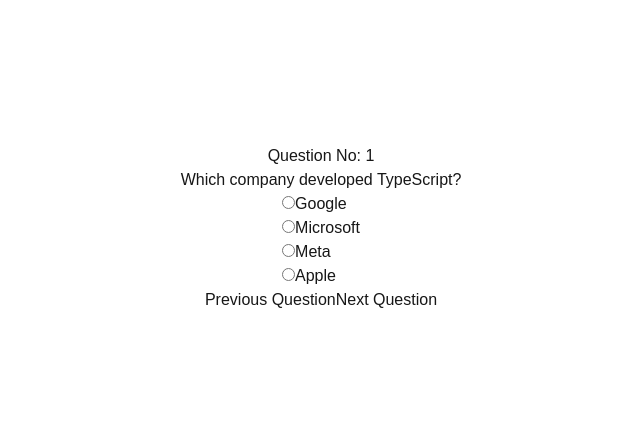
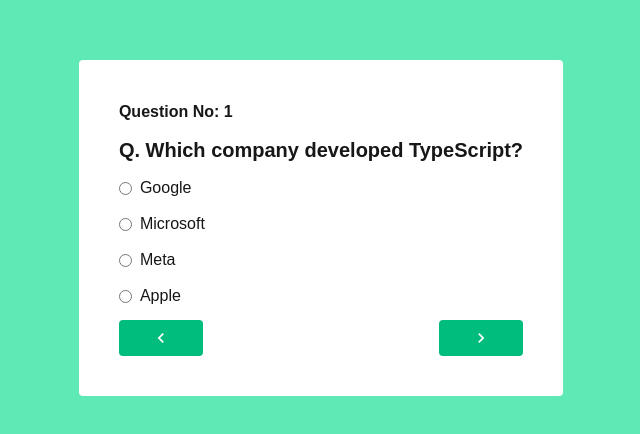
Before and after one commit to kanishk2566/Quiz-App, a Next.js app: page /quiz in a window 1280 px wide. Shown: the part 172-606 px from the top of the page, without its empty margins (319-959 px from the left). Built offline with nearby package versions, Linux system fonts and the light colour scheme.

Commit message:
starting to add tailwind and improving UI

```diff
--- a/package.json
+++ b/package.json
@@ -11,7 +11,8 @@
   "dependencies": {
     "next": "16.2.6",
     "react": "19.2.4",
-    "react-dom": "19.2.4"
+    "react-dom": "19.2.4",
+    "react-icons": "^5.7.0"
   },
   "devDependencies": {
     "@tailwindcss/postcss": "^4",
--- a/src/app/page.tsx
+++ b/src/app/page.tsx
@@ -2,15 +2,16 @@
 
 export default function Home() {
   return (
-    <div>
-      <div>
+    <div className="flex flex-col justify-center items-center bg-emerald-300 h-screen">
+      <div className="bg-white sm:h-10/12 lg:h-6/12 xl:h-5/12 sm:w-10/12 lg:w-6/12 xl:w-5/12 flex justify-center flex-col items-center gap-4 rounded">
+        <div className="text-[1.5rem] font-bold text-emerald-500">
         Welcome To the Quiz
       </div>
       <div>
-        Click here to start your quiz
+        <Link
+        className="py-3 px-4 bg-emerald-500 text-white rounded-lg font-bold"
+        href={"/quiz"}>Start Quiz</Link>
       </div>
-      <div>
-        <Link href={"/quiz"}>Start</Link>
       </div>
     </div>
   );
--- a/src/app/score/page.tsx
+++ /dev/null
@@ -1,12 +0,0 @@
-import ScoreCard from '@/components/ScoreCard'
-import React from 'react'
-
-const Score = () => {
-  return (
-    <div>
-      <ScoreCard />
-    </div>
-  )
-}
-
-export default Score
--- a/src/components/OptionButtons.tsx
+++ b/src/components/OptionButtons.tsx
@@ -11,15 +11,14 @@
   console.log(optionsList);
 
   return (
-    <div>
+    <div className='flex flex-col gap-3'>
       {optionsList?.map((item, index) => (
         <div key={index}>
-          <label>
+          <label className='flex gap-2 justify-start items-center hover:cursor-pointer'>
             <input
             onChange={() => selectedOption(index)}
             type='radio'
-            name='option'
-            />
+            name='option' />
             {item}
           </label>
         </div>
--- a/src/components/QuizCard.tsx
+++ b/src/components/QuizCard.tsx
@@ -2,19 +2,18 @@
 import { useState } from 'react'
 import { questions } from '@/data/questions';
 import OptionButtons from './OptionButtons';
-import { useRouter } from 'next/navigation';
+import ScoreCard from './ScoreCard';
+import { MdNavigateNext } from "react-icons/md";
+import { MdNavigateBefore } from "react-icons/md";
 const QuizCard = () => {
   const [questionId, setQuestionId] = useState(1);
   const [selectedOption, setSelectedOption] = useState<number | null>(null);
   const [score, setScore] = useState(0);
-  const router = useRouter();
+  const nextBtn = <MdNavigateNext />;
+  const previousBtn = <MdNavigateBefore />;
 
   function handleSelect(option: number) {
     setSelectedOption(option);
-  }
-
-  function handleSubmit(){
-    router.push("/score");
   }
 
   const currentQuestion = questions.find(question => question.id === questionId);
@@ -35,24 +34,31 @@
     if(questionId === 1) return;
     setQuestionId(questionId - 1);
   }
+
+  console.log(score);
   return (
-    <div className='flex justify-center items-center h-screen flex-col'>
-      <div>Question No: {questionId}</div>
-      <div>
-        {currentQuestion?.question}
+    <div className="flex flex-col justify-center items-center bg-emerald-300 h-screen">
+       <div className="bg-white flex justify-center flex-col items-center sm:max-h-10/12 lg:max-h-6/12 xl:max-h-6/12 sm:max-w-10/12 lg:max-w-6/12 xl:max-w-5/12 gap-6 py-10 px-10 rounded w-fit">
+        {questionId > 10 ? (
+        <ScoreCard score={score} />
+      ) :
+      <div className='flex flex-col gap-3 w-full'>
+        <div className='font-semibold'>Question No: {questionId}</div>
+      <div className='text-xl font-bold'>
+       Q. {currentQuestion?.question}
       </div>
       <OptionButtons currentQuestion={currentQuestion} selectedOption={handleSelect} />
-      <div>
-        <button onClick={handlePrevious}>
-          Previous Question
+      <div className='flex justify-between w-full'>
+        <button onClick={handlePrevious} className='bg-emerald-500 py-2 px-8 rounded text-xl text-white flex items-center justify-center cursor-pointer'>
+          {previousBtn}
         </button>
-        {(questionId === 10) ? (
-          <div onClick={handleSubmit}> Submit </div>
-        ) : (
           <button
+          className='bg-emerald-500 py-2 px-8 rounded text-xl text-white flex items-center justify-center cursor-pointer'
           disabled={selectedOption === null}
-          onClick={handleNext}> Next Question </button>
-        )}
+          onClick={handleNext}> {questionId === 10 ? "Submit" : ""} {nextBtn}</button>
+      </div>
+      </div>
+}
       </div>
     </div>
   )
--- a/src/components/ScoreCard.tsx
+++ b/src/components/ScoreCard.tsx
@@ -1,14 +1,16 @@
-/* eslint-disable react-hooks/set-state-in-effect */
 "use client"
-import React, { useState } from 'react'
+import React from 'react'
 
-const ScoreCard = () => {
-  const [result, setResult] = useState(1);
-
-  console.log(result);
-
+interface Score {
+  score: number;
+}
+const ScoreCard = ({score}: Score) => {
   return (
-    <div></div>
+    <div>
+      <div>Your Quiz is Completed.</div>
+      <div>Your Score:</div>
+      <div>{score}/10</div>
+    </div>
   )
 }
 
```
Also changed, not shown: 1 other file (tests, documents, lock files or other folders).
